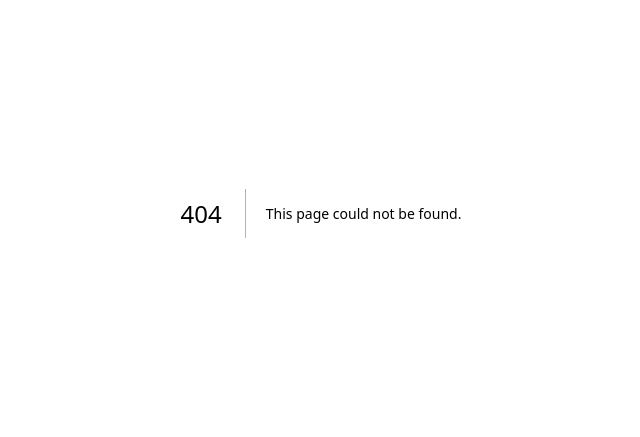
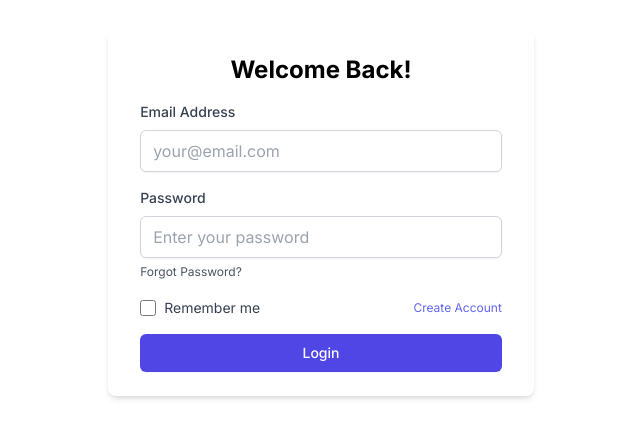
Before and after one commit to jsunnykhan/nextjs-boilerplate, a Next.js app: page /signin in a window 1280 px wide. Before the commit this address had no page. Shown: the part 187-624 px from the top of the page, without its empty margins (319-959 px from the left). Built offline with nearby package versions, Linux system fonts and the light colour scheme.

Commit message:
add login page

```diff
--- a/package.json
+++ b/package.json
@@ -15,7 +15,9 @@
     "next-auth": "^4.24.7",
     "react": "^18",
     "react-dom": "^18",
-    "react-redux": "^9.1.2"
+    "react-hook-form": "^7.53.0",
+    "react-redux": "^9.1.2",
+    "zod": "^3.23.8"
   },
   "devDependencies": {
     "@types/node": "^20",
--- a/src/app/auth/signin/page.tsx
+++ b/src/app/signin/page.tsx
@@ -1,5 +1,5 @@
 import React from 'react';
-import SignInPage from '../../../features/auth/signin';
+import SignInPage from '../../features/auth/signin';
 
 const SignIn = () => {
   return (
--- a/src/features/auth/signin.tsx
+++ b/src/features/auth/signin.tsx
@@ -1,12 +1,99 @@
-'use client';
+"use client";
 
-import React from 'react';
+import { signIn } from "next-auth/react";
+import { useRouter, useSearchParams } from "next/navigation";
+import React from "react";
+import { useForm } from "react-hook-form";
 
 const SignInPage = () => {
+  const params = useSearchParams();
+  const callbackUrl = params.get("callbackUrl");
+
+  const { handleSubmit, register } = useForm({
+    defaultValues: {
+      email: "",
+      password: "",
+      rememberMe: false,
+    },
+  });
+
+  const submitSigningHandler = async ({ email, password, rememberMe }: any) => {
+    try {
+      await signIn("credentials", {
+        email,
+        password,
+        callbackUrl: callbackUrl || window.location.origin,
+        redirect: false,
+      });
+    } catch (error: any) {}
+  };
+
   return (
-    <div className="w-full h-screen flex justify-center items-center">
-      <div className="w-1/2 h-1/2 border rounded-lg p-5">
-        <h2 className="text-3xl font-medium text-center">Login</h2>
+    <div className="min-h-screen flex items-center justify-center w-full dark:bg-gray-950">
+      <div className="bg-white dark:bg-gray-900 shadow-md rounded-lg px-8 py-6 max-w-md">
+        <h1 className="text-2xl font-bold text-center mb-4 dark:text-gray-200">
+          Welcome Back!
+        </h1>
+        <form target="#" noValidate onSubmit={handleSubmit(submitSigningHandler)}>
+          <div className="mb-4">
+            <label className="block text-sm font-medium text-gray-700 dark:text-gray-300 mb-2">
+              Email Address
+            </label>
+            <input
+              type="email"
+              id="email"
+              className="shadow-sm rounded-md w-full px-3 py-2 border border-gray-300 focus:outline-none focus:ring-indigo-500 focus:border-indigo-500"
+              placeholder="your@email.com"
+              required
+              {...register("email")}
+            />
+          </div>
+          <div className="mb-4">
+            <label className="block text-sm font-medium text-gray-700 dark:text-gray-300 mb-2">
+              Password
+            </label>
+            <input
+              type="password"
+              id="password"
+              className="shadow-sm rounded-md w-full px-3 py-2 border border-gray-300 focus:outline-none focus:ring-indigo-500 focus:border-indigo-500"
+              placeholder="Enter your password"
+              required
+              {...register("password")}
+            />
+            <a
+              onClick={() => {}}
+              className="text-xs text-gray-600 hover:text-indigo-500 focus:outline-none focus:ring-2 focus:ring-offset-2 focus:ring-indigo-500"
+            >
+              Forgot Password?
+            </a>
+          </div>
+          <div className="flex items-center justify-between mb-4">
+            <div className="flex items-center">
+              <input
+                type="checkbox"
+                id="remember"
+                className="h-4 w-4 rounded border-gray-300 text-indigo-600 focus:ring-indigo-500 focus:outline-none"
+                {...register("rememberMe")}
+              />
+              <label className="ml-2 block text-sm text-gray-700 dark:text-gray-300">
+                Remember me
+              </label>
+            </div>
+            <a
+              onClick={() => {}}
+              className="text-xs text-indigo-500 hover:text-indigo-700 focus:outline-none focus:ring-2 focus:ring-offset-2 focus:ring-indigo-500"
+            >
+              Create Account
+            </a>
+          </div>
+          <button
+            onClick={() => {}}
+            type="submit"
+            className="w-full flex justify-center py-2 px-4 border border-transparent rounded-md shadow-sm text-sm font-medium text-white bg-indigo-600 hover:bg-indigo-700 focus:outline-none focus:ring-2 focus:ring-offset-2 focus:ring-indigo-500"
+          >
+            Login
+          </button>
+        </form>
       </div>
     </div>
   );
```
Also changed, not shown: src/lib/next-auth/authOptions.ts (+17 -4 lines), src/middleware.ts (deleted, +0 -14 lines), 1 other file (tests, documents, lock files or other folders).
